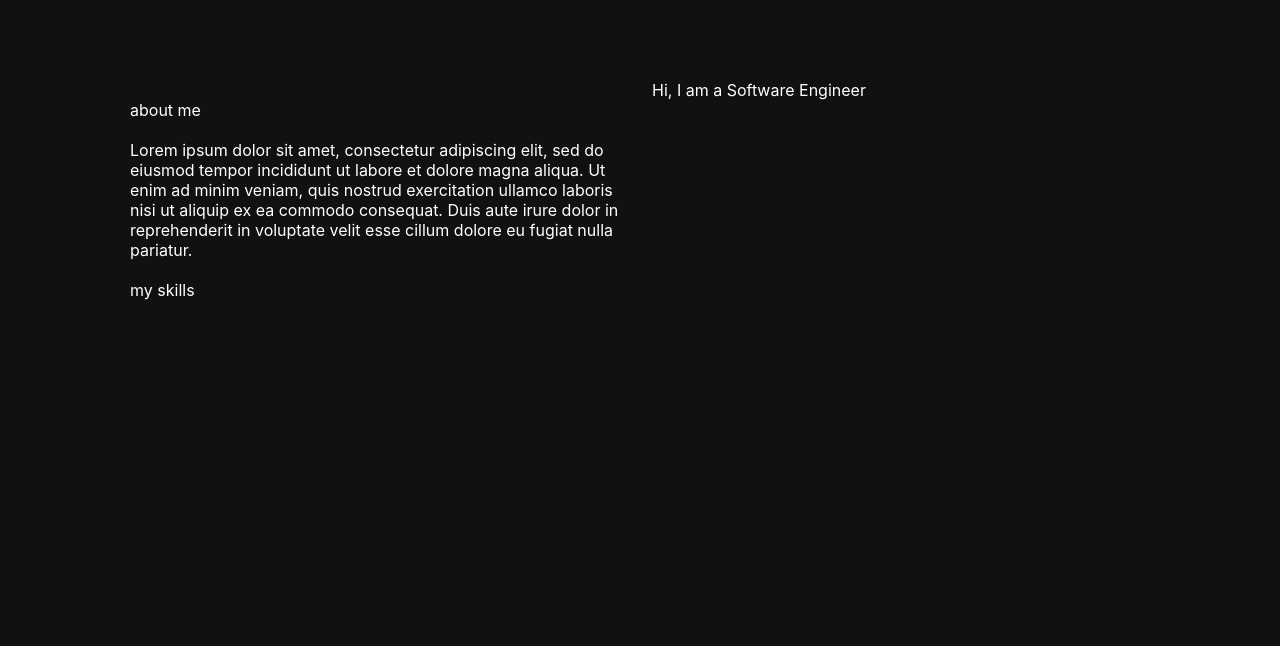
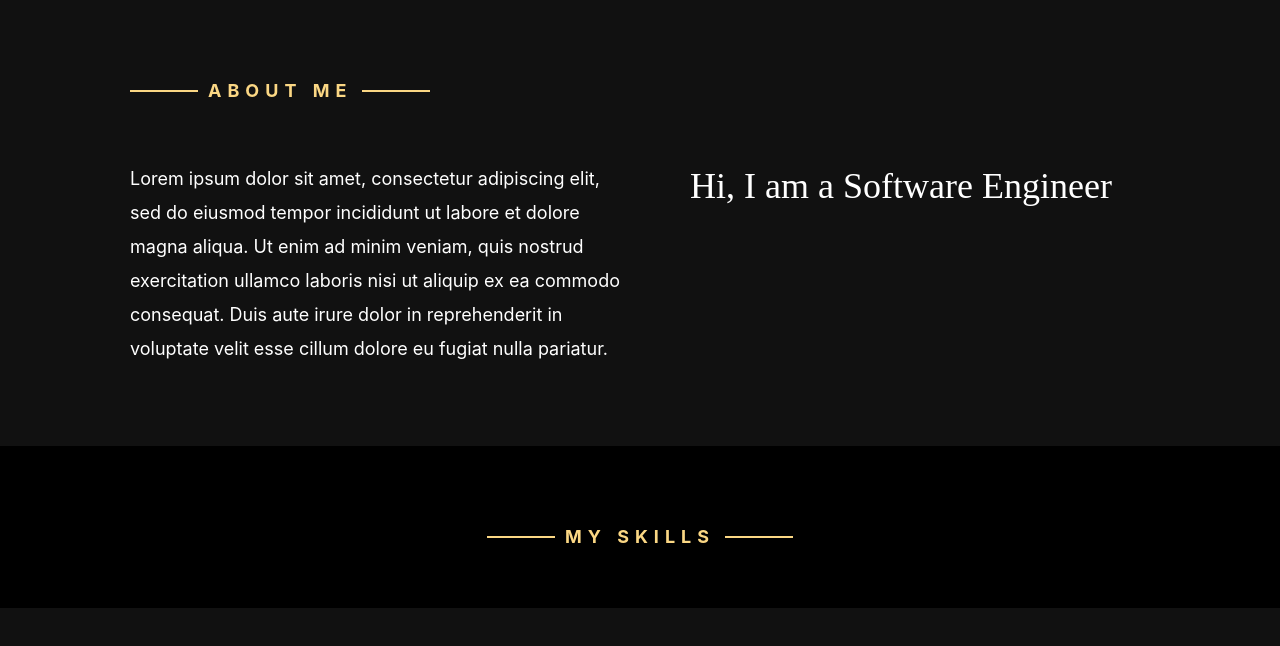
Before and after one commit to mdahmed-abdus/portfolio, a React (Create React App) app: page / in a window 1280 px wide. Shown: the top 646 px of the page. Built offline with nearby package versions, Linux system fonts and the light colour scheme.

Commit message:
Feat:Update custom styles

```diff
--- a/src/scss/custom.scss
+++ b/src/scss/custom.scss
@@ -29,15 +29,71 @@ body {
 img {
   max-width: 100%;
 }
-
+.darkBg {
+  background-color: $secondary-black;
+}
 .home {
   background-color: green;
 }
 
-// .redText {
-//   color: $test-variable;
-// }
+.mainTitle {
+  font-family: $font-secondary;
+  font-weight: normal;
+  font-size: $font-36;
+  line-height: 32px;
+  text-align: center;
+}
 
+.title-secondary {
+  font-family: $font-primary;
+  font-weight: $weight-bold;
+  font-size: $font-18;
+  line-height: 22px;
+  letter-spacing: 6px;
+  text-transform: uppercase;
+  color: $primary;
+}
+
+.desc {
+  font-family: $font-primary;
+  font-size: $font-18;
+  line-height: 34px;
+}
+
+.line {
+  margin: auto 0;
+  background-color: $primary;
+  width: 68px;
+  height: 2px;
+}
+
+.displayFlex {
+  display: flex;
+}
+
+.flexCenter {
+  display: flex;
+  justify-content: center;
+}
+
+.ml10 {
+  margin-left: 10px;
+}
+.mr10 {
+  margin-right: 10px;
+}
+.pt60 {
+  padding-top: 60px;
+}
+.pt90 {
+  padding-top: 90px;
+}
+.pt80 {
+  padding-top: 80px;
+}
+.mt80 {
+  margin-top: 80px;
+}
 .grid-main-container {
   margin-left: auto;
   margin-right: auto;
```
